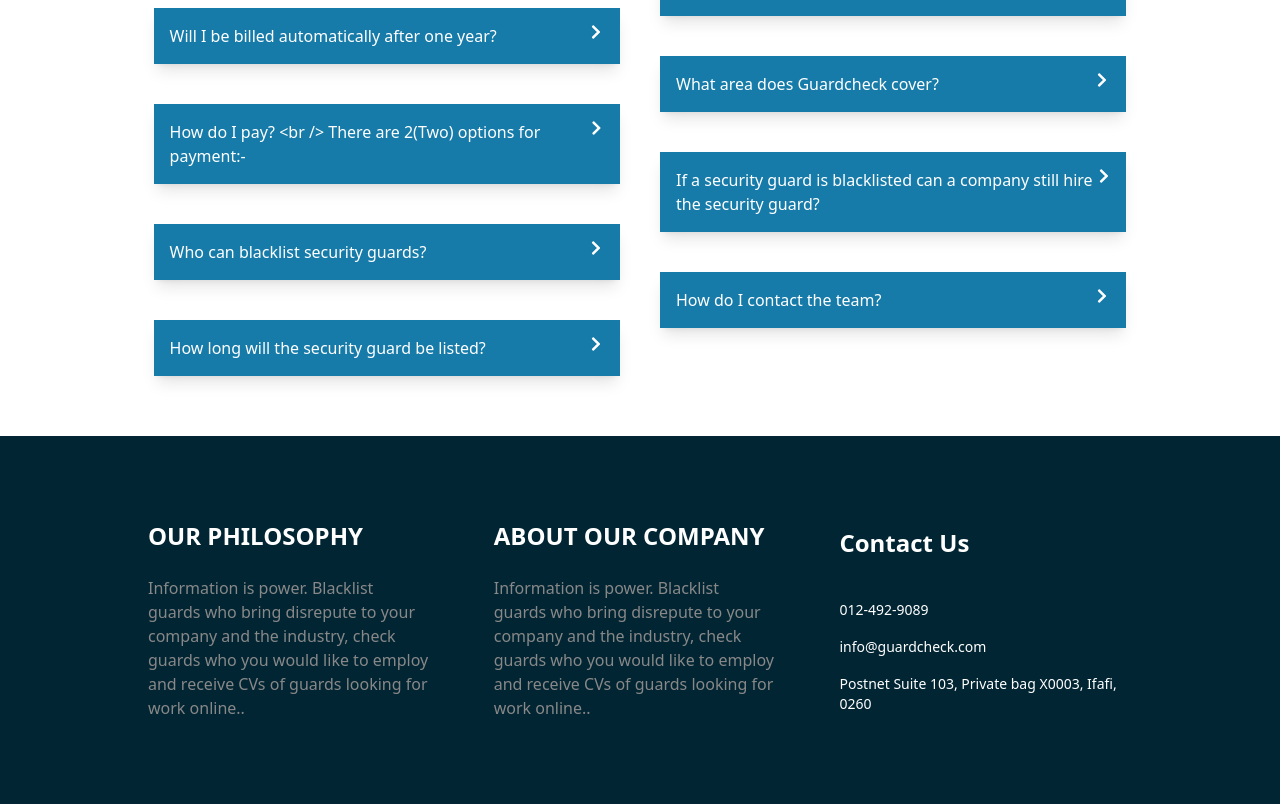
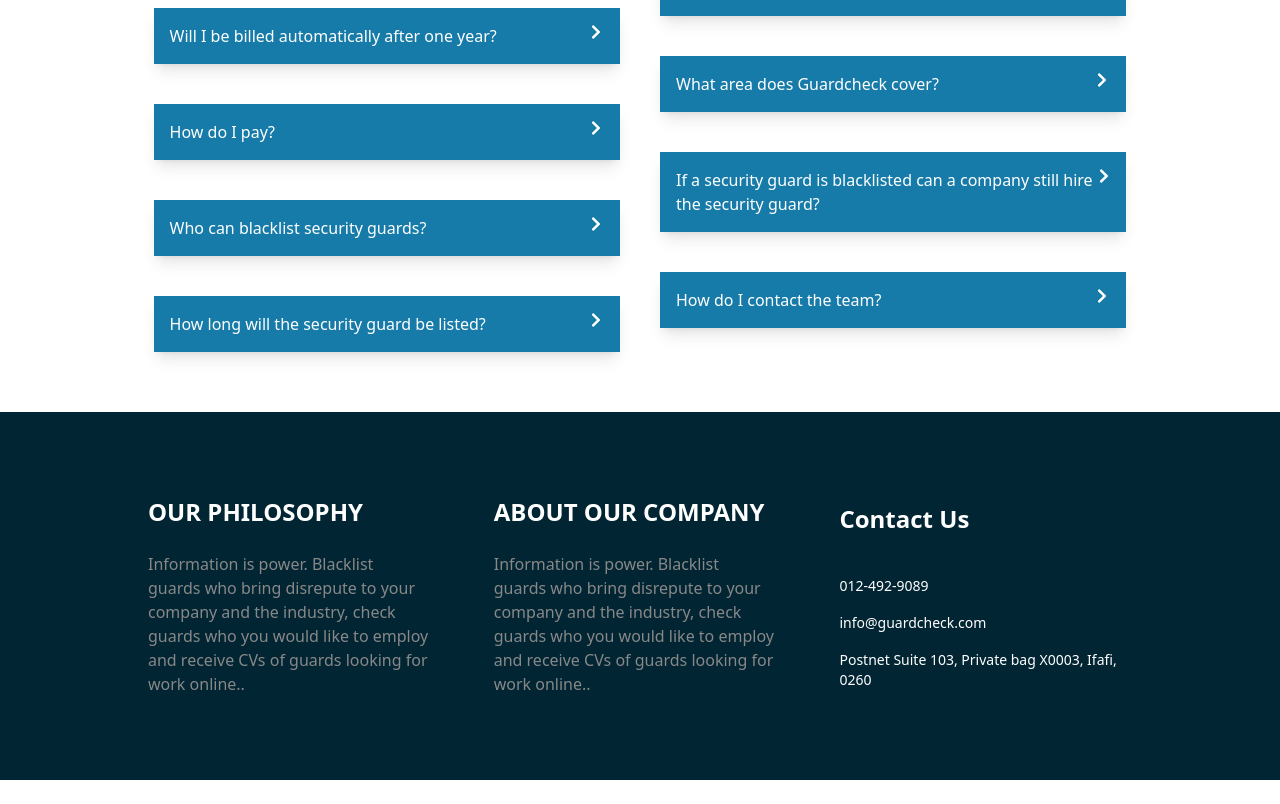
Before and after one commit to Bluntsheep/guardcheck, a Next.js app: page /faq in a window 1280 px wide. Shown: the part 945-1749 px from the top of the page. After the commit the page ends 1725 px from the top, so only its background shows below. Built offline with nearby package versions, Linux system fonts and the light colour scheme.

Commit message:
Small Update

```diff
--- a/app/dashboard/page.js
+++ b/app/dashboard/page.js
@@ -59,7 +59,7 @@
             <div>
               <FaUserSecret color="#167BA9" size={50} />
             </div>
-            <a href="/popi.pdf " download>
+            <a href="/acceptLetterLatest.pdf " download>
               <div>
                 <p className=" font-bold text-xl hover:text-red-600 text-[#12114A]">
                   Acceptance Letter
--- a/app/faq/page.js
+++ b/app/faq/page.js
@@ -40,19 +40,19 @@
       index: 4,
       heading: "What do I get for my membership fee?",
       content:
-        "* You can check a security guard to see if the guard has been blacklisted by another company and the reason for the listing. * You also have the facility to blacklist security guards as a Guardcheck Member. <br />* You will receive a database of CVs from Guards looking for jobs online with their Grade information.",
+        "You can check a security guard to see if the guard has been blacklisted by another company and the reason for the listing. You also have the facility to blacklist security guards as a Guardcheck Member. You will receive a database of CVs from Guards looking for jobs online with their Grade information.",
     },
     {
       index: 5,
       heading:
         "Do I pay extra for blacklisting and receiving reports on security guards?",
       content:
-        "No, you pay a once-off fee of R1 550.00 per year and receive all features available to you at any time as a registered Guardcheck member.",
+        "No, you pay a once-off fee of R2850 per year and receive all features available to you at any time as a registered Guardcheck member.",
     },
     {
       index: 6,
       heading: "Do I pay to print CVs from Guardcheck?",
-      content: "No, it is included in your R1 550.00 membership fee.",
+      content: "No, it is included in your R2850 membership fee.",
     },
     {
       index: 7,
@@ -62,9 +62,9 @@
     },
     {
       index: 8,
-      heading: " How do I pay? <br /> There are 2(Two) options for payment:-",
+      heading: " How do I pay?",
       content:
-        "* By credit card - you will receive your membership and password immediately via e-mail. <br /> * Internet transfer - information must be e-mailed to info@guardcheck.com and your membership and password will be forwarded to your address.",
+        "Payment can be made via EFT into our bank account. Once the funds have cleared, your account will be activated. Account Details: Nedbank, 13118342535, Current Account",
     },
     {
       index: 9,
@@ -102,7 +102,8 @@
     {
       index: 14,
       heading: "How long does the security guard CV's stay on the website?",
-      content: "removed off Guardcheck's database.",
+      content:
+        "Your CV will remain on the Guardcheck website for 3 months from the date of submission.",
     },
     {
       index: 15,
```
